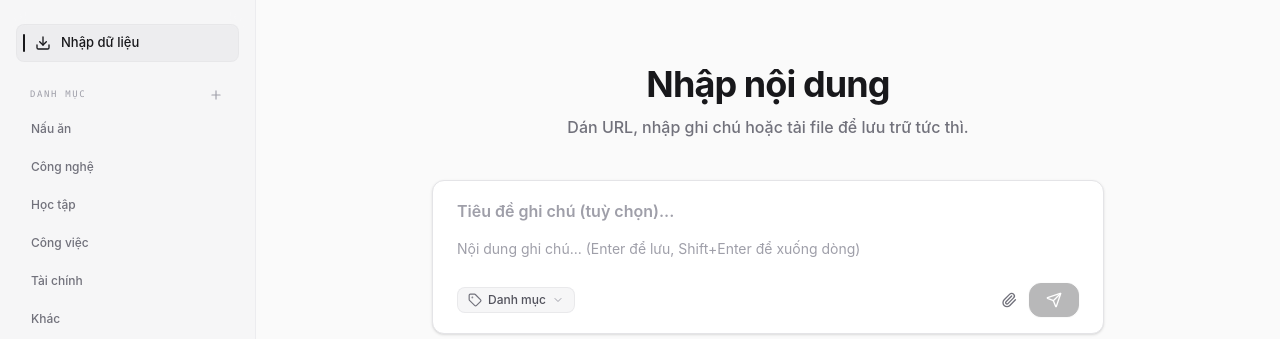
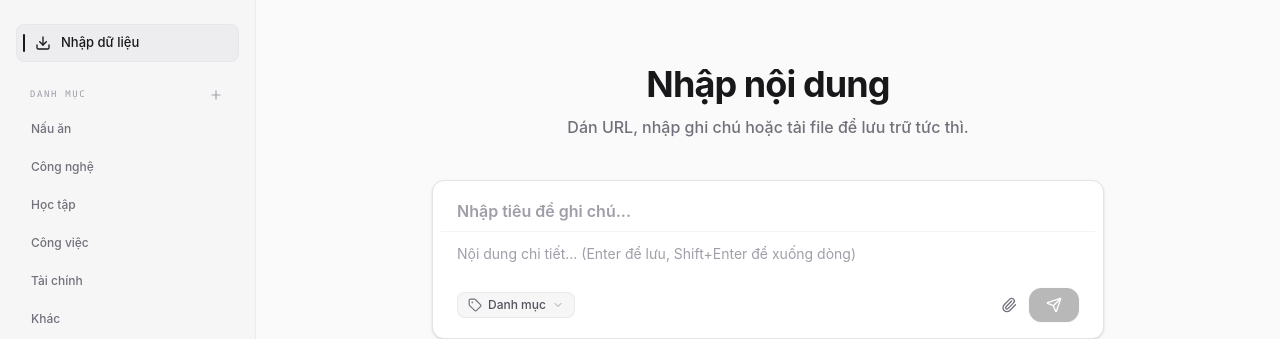
Before and after one commit to kiet-w/ai-notebook, a Next.js app in the folder frontend/: page / in a window 1280 px wide. Shown: the top 339 px of the page. Built offline with nearby package versions, Linux system fonts and the light colour scheme; no server answers.

Commit message:
feat(notes): enhance title input UI with clear separator and keyboard navigation

```diff
--- a/frontend/src/components/molecules/notes/NoteInput.tsx
+++ b/frontend/src/components/molecules/notes/NoteInput.tsx
@@ -122,14 +122,23 @@ export function NoteInput({ onSubmit, onUpload, disabled, showCategorySelector,
             onRemove={() => setSelectedFile(null)}
           />
         )}
+        <div className="px-4 pt-2.5 pb-2 border-b border-zinc-100 dark:border-zinc-800/60">
           <input
             type="text"
             value={title}
             onChange={(e) => setTitle(e.target.value)}
-          placeholder={t('notes.titlePlaceholder') || 'Tiêu đề ghi chú (tuỳ chọn)...'}
+            onKeyDown={(e) => {
+              if (e.key === 'Enter') {
+                e.preventDefault();
+                textareaRef.current?.focus();
+              }
+            }}
+            placeholder={t('notes.titlePlaceholder')}
+            aria-label={t('notes.titlePlaceholder')}
             disabled={disabled}
-          className="w-full px-4 pt-2.5 pb-1 text-base font-semibold text-zinc-900 dark:text-zinc-100 placeholder:text-zinc-400 dark:placeholder:text-zinc-500 bg-transparent border-none outline-none focus:outline-none"
+            className="w-full text-base font-semibold text-zinc-900 dark:text-zinc-100 placeholder:text-zinc-400 dark:placeholder:text-zinc-500 bg-transparent border-none outline-none focus:outline-none"
           />
+        </div>
         <Input
           ref={textareaRef}
           value={content}
--- a/frontend/src/i18n/locales/en.ts
+++ b/frontend/src/i18n/locales/en.ts
@@ -117,7 +117,7 @@ export const en: TranslationDictionary = {
   notes: {
     importTitle: 'Import Context',
     importSubtitle: 'Paste URLs, type notes, or upload files for instant storage.',
-    titlePlaceholder: 'Note title (optional)...',
+    titlePlaceholder: 'Note title...',
     thoughtPlaceholder: 'Note content... (Enter to save, Shift+Enter for newline)',
     notionCapture: 'Notion style capture',
     charCount: '{count} characters',
--- a/frontend/src/i18n/locales/vi.ts
+++ b/frontend/src/i18n/locales/vi.ts
@@ -117,8 +117,8 @@ export const vi: TranslationDictionary = {
   notes: {
     importTitle: 'Nhập nội dung',
     importSubtitle: 'Dán URL, nhập ghi chú hoặc tải file để lưu trữ tức thì.',
-    titlePlaceholder: 'Tiêu đề ghi chú (tuỳ chọn)...',
-    thoughtPlaceholder: 'Nội dung ghi chú... (Enter để lưu, Shift+Enter để xuống dòng)',
+    titlePlaceholder: 'Nhập tiêu đề ghi chú...',
+    thoughtPlaceholder: 'Nội dung chi tiết... (Enter để lưu, Shift+Enter để xuống dòng)',
     notionCapture: 'Ghi chép phong cách Notion',
     charCount: '{count} ký tự',
     uploadDoc: 'Tải lên tài liệu',
```
Also changed, not shown: 1 other file (tests, documents, lock files or other folders). Lines whose indentation alone changed are shown as unchanged.
